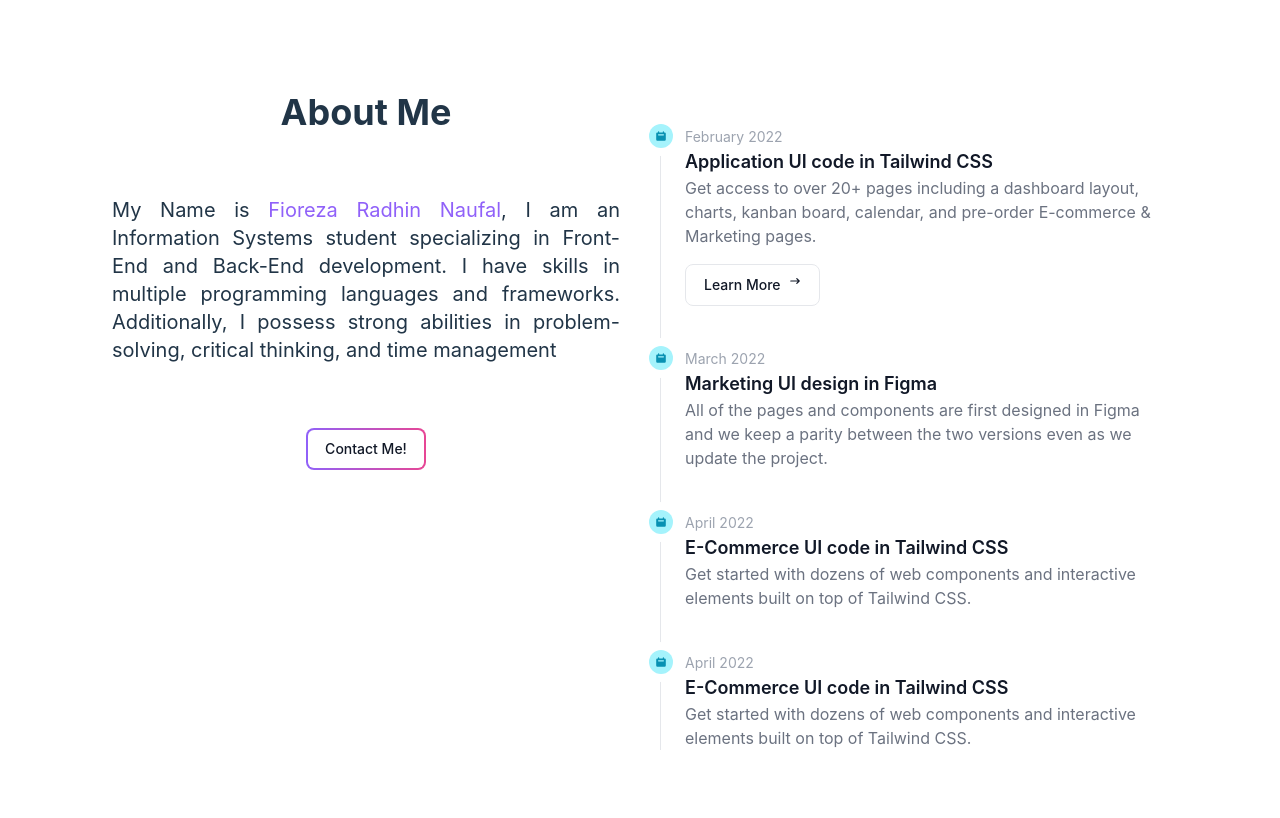
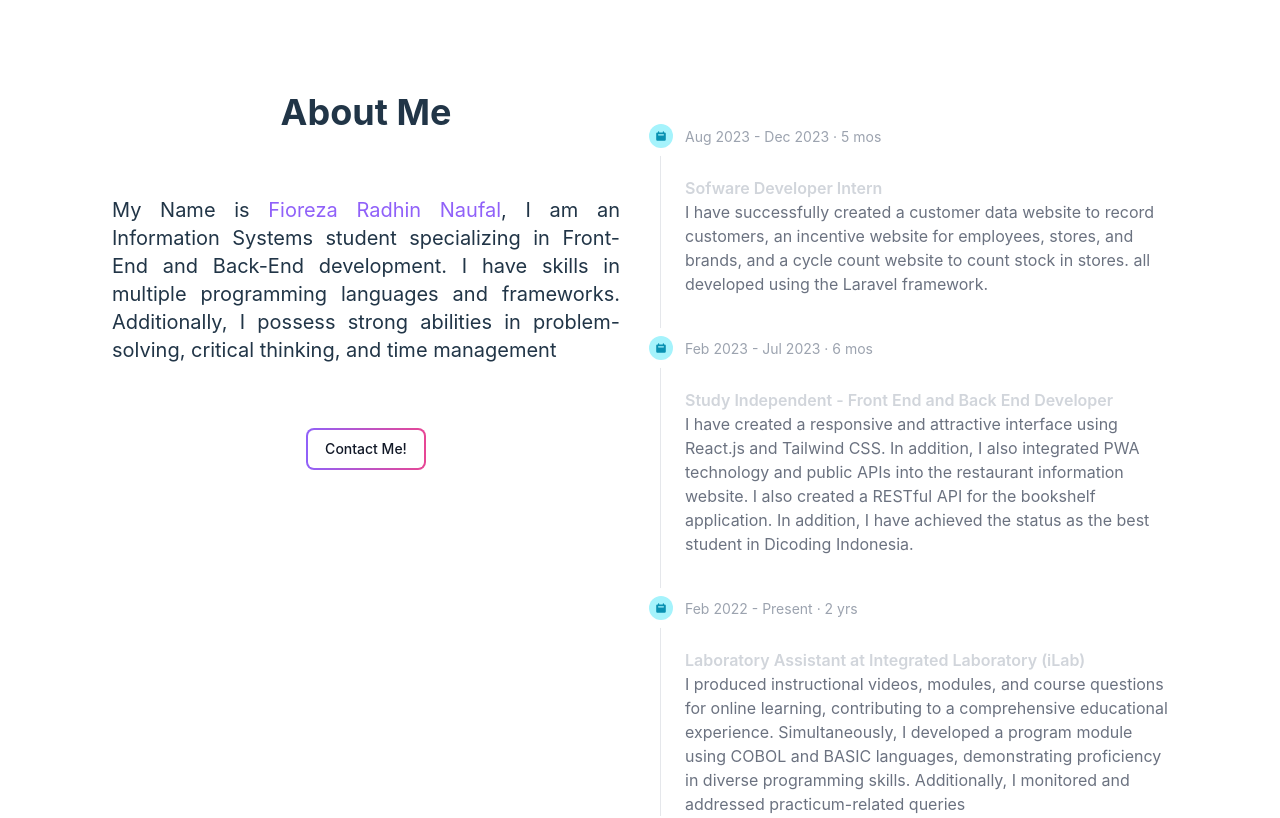
Before and after one commit to Fiorezarn/Website-Portfolio, a React (Vite) app: page / in a window 1280 px wide. Shown: the part 820-1638 px from the top of the page. Built offline with nearby package versions, Linux system fonts and the light colour scheme.

Commit message:
fix experience section

```diff
--- a/src/components/Timeline.jsx
+++ b/src/components/Timeline.jsx
@@ -8,50 +8,58 @@
         <Timeline.Item>
           <Timeline.Point icon={HiCalendar} />
           <Timeline.Content>
-            <Timeline.Time>February 2022</Timeline.Time>
-            <Timeline.Title>Application UI code in Tailwind CSS</Timeline.Title>
+            <Timeline.Time>Aug 2023 - Dec 2023 · 5 mos</Timeline.Time>
+            <Timeline.Title className="text-white">
+              PT Trans Retail Indonesia
+            </Timeline.Title>
+            <p className="text-gray-300 text-2sm font-semibold">
+              Sofware Developer Intern
+            </p>
             <Timeline.Body>
-              Get access to over 20+ pages including a dashboard layout, charts,
-              kanban board, calendar, and pre-order E-commerce & Marketing
-              pages.
-            </Timeline.Body>
-            <Button color="gray">
-              Learn More
-              <HiArrowNarrowRight className="ml-2 h-3 w-3" />
-            </Button>
-          </Timeline.Content>
-        </Timeline.Item>
-        <Timeline.Item>
-          <Timeline.Point icon={HiCalendar} />
-          <Timeline.Content>
-            <Timeline.Time>March 2022</Timeline.Time>
-            <Timeline.Title>Marketing UI design in Figma</Timeline.Title>
-            <Timeline.Body>
-              All of the pages and components are first designed in Figma and we
-              keep a parity between the two versions even as we update the
-              project.
+              I have successfully created a customer data website to record
+              customers, an incentive website for employees, stores, and brands,
+              and a cycle count website to count stock in stores. all developed
+              using the Laravel framework.
             </Timeline.Body>
           </Timeline.Content>
         </Timeline.Item>
         <Timeline.Item>
           <Timeline.Point icon={HiCalendar} />
           <Timeline.Content>
-            <Timeline.Time>April 2022</Timeline.Time>
-            <Timeline.Title>E-Commerce UI code in Tailwind CSS</Timeline.Title>
+            <Timeline.Time>Feb 2023 - Jul 2023 · 6 mos</Timeline.Time>
+            <Timeline.Title className="text-white">
+              PT Presentologics (Dicoding Indonesia)
+            </Timeline.Title>
+            <p className="text-gray-300 text-2sm font-semibold">
+              Study Independent - Front End and Back End Developer
+            </p>
             <Timeline.Body>
-              Get started with dozens of web components and interactive elements
-              built on top of Tailwind CSS.
+              I have created a responsive and attractive interface using
+              React.js and Tailwind CSS. In addition, I also integrated PWA
+              technology and public APIs into the restaurant information
+              website. I also created a RESTful API for the bookshelf
+              application. In addition, I have achieved the status as the best
+              student in Dicoding Indonesia.
             </Timeline.Body>
           </Timeline.Content>
         </Timeline.Item>
         <Timeline.Item>
           <Timeline.Point icon={HiCalendar} />
           <Timeline.Content>
-            <Timeline.Time>April 2022</Timeline.Time>
-            <Timeline.Title>E-Commerce UI code in Tailwind CSS</Timeline.Title>
+            <Timeline.Time>Feb 2022 - Present · 2 yrs</Timeline.Time>
+            <Timeline.Title className="text-white">
+              University of Gunadarma
+            </Timeline.Title>
+            <p className="text-gray-300 text-2sm font-semibold">
+              Laboratory Assistant at Integrated Laboratory (iLab)
+            </p>
             <Timeline.Body>
-              Get started with dozens of web components and interactive elements
-              built on top of Tailwind CSS.
+              I produced instructional videos, modules, and course questions for
+              online learning, contributing to a comprehensive educational
+              experience. Simultaneously, I developed a program module using
+              COBOL and BASIC languages, demonstrating proficiency in diverse
+              programming skills. Additionally, I monitored and addressed
+              practicum-related queries
             </Timeline.Body>
           </Timeline.Content>
         </Timeline.Item>
```
